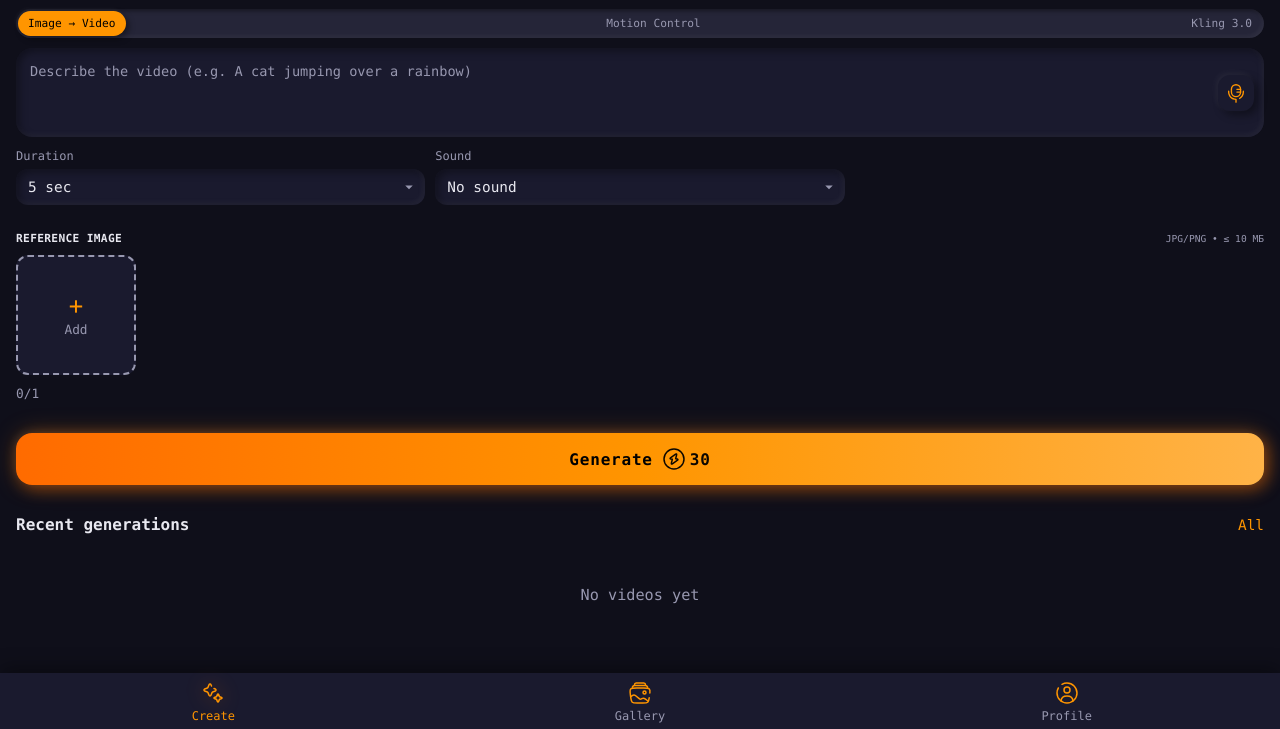
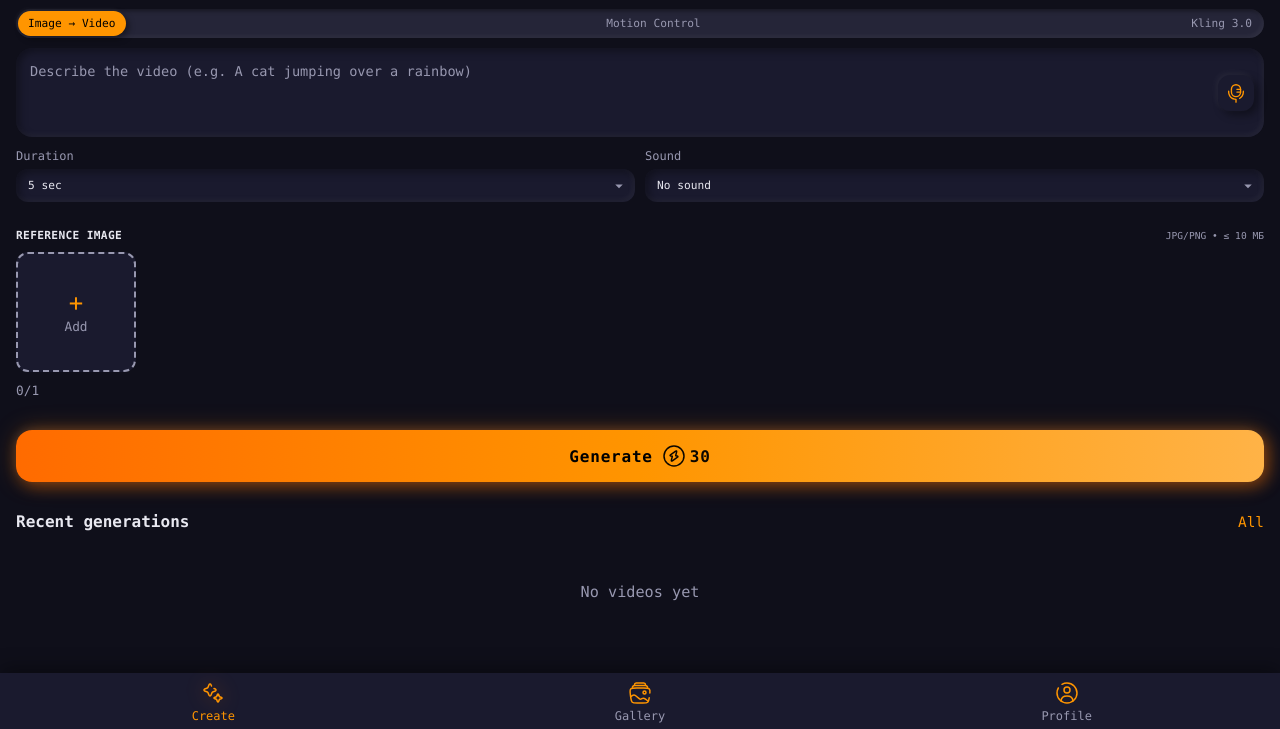
Before and after one commit to xsideweb/fastx-video-bot, a website: page index.html in a window 1280 px wide. Shown: the part 71-800 px from the top of the page. Drawn offline with Linux system fonts and the light colour scheme.

Commit message:
feat: bot settings

```diff
--- a/styles.css
+++ b/styles.css
@@ -319,7 +319,7 @@ body {
 
 .prompt-options {
   display: grid;
-  grid-template-columns: repeat(3, 1fr);
+  grid-template-columns: repeat(2, 1fr);
   gap: 10px;
   margin-bottom: 12px;
 }
@@ -340,7 +340,7 @@ body {
 .select {
   width: 100%;
   padding: 10px 12px;
-  font-size: 0.9rem;
+  font-size: 0.7rem;
   color: var(--text);
   background: var(--bg-card);
   border: none;
```
